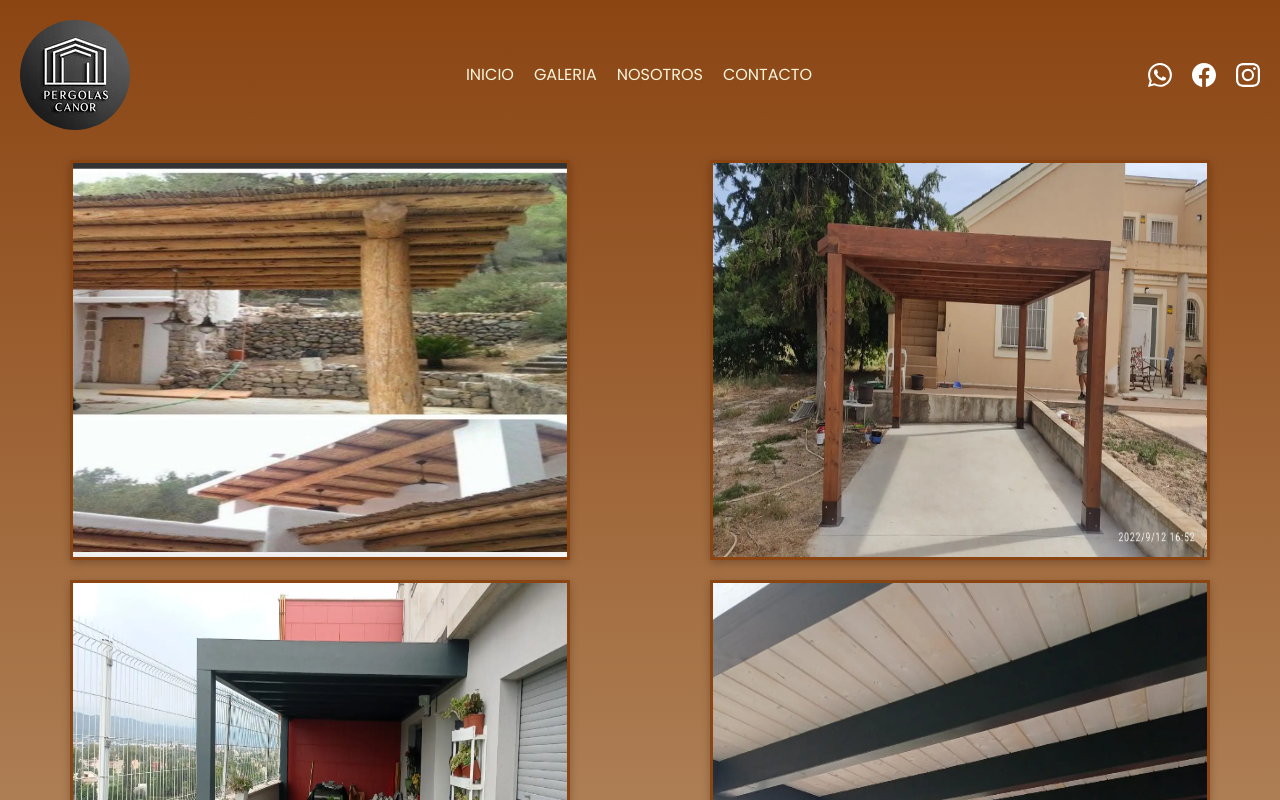
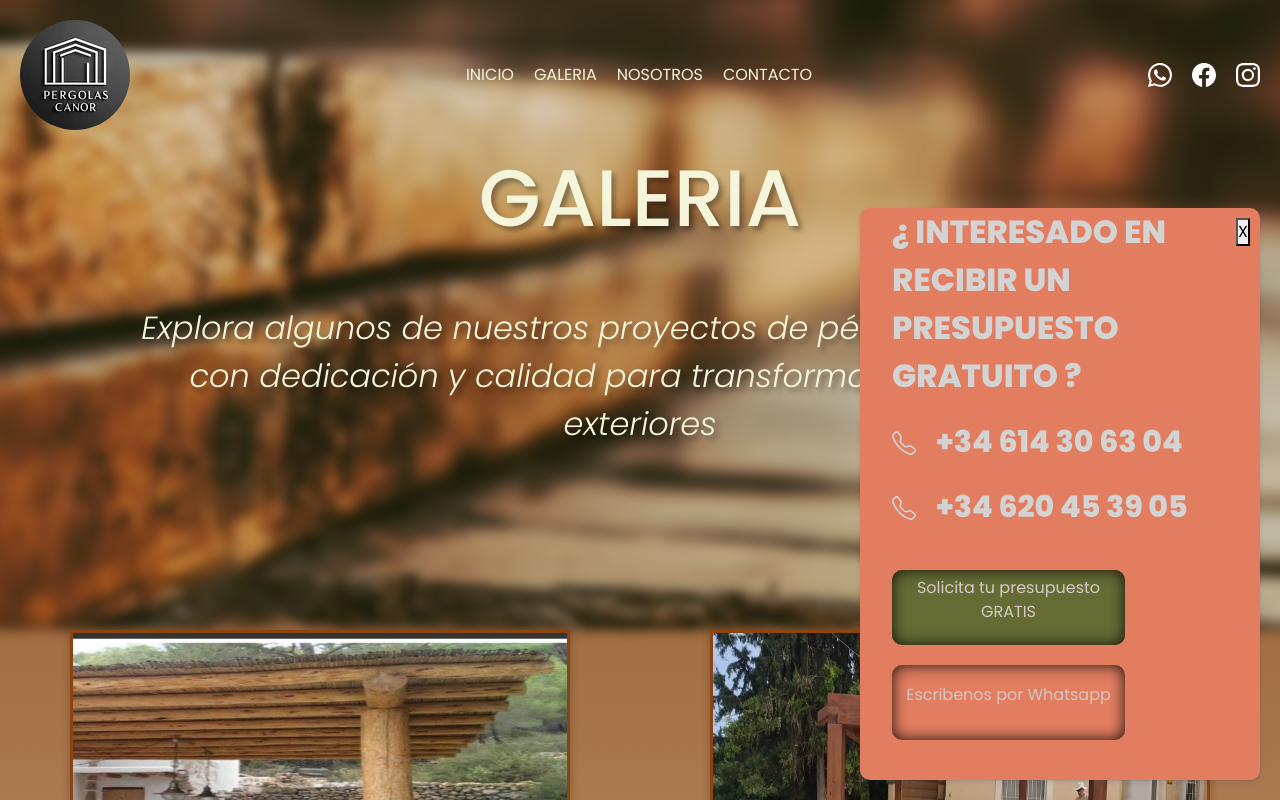
Before and after one commit to zzurdito/pergolas, a React (Vite) app: page /galeria in a window 1280 px wide. Shown: the top 800 px of the page. Built offline with nearby package versions, Linux system fonts and the light colour scheme.

Commit message:
incluido fondo en galeria , titulo y desc

```diff
--- a/src/App.css
+++ b/src/App.css
@@ -323,3 +323,18 @@ body{
 .navbar-logo img{
     border-radius: 50%;
 }
+
+.galeria__title, .galeria__desc{
+    text-shadow: 4px 4px 5px #0005;
+}
+
+.galeria__desc{
+    text-align: center !important;
+    margin: 0 auto !important;
+    color: var(--blanco);
+    font-size: 32px;
+    font-weight: 300;
+    font-style: italic;
+    padding-top: 50px;
+    width: 80%;
+}
--- a/src/components/Page__Galeria.jsx
+++ b/src/components/Page__Galeria.jsx
@@ -1,11 +1,19 @@
+import Footer from "./Footer"
 import Galeria from "./Galeria"
 import Nav from "./Nav"
+import ScrollPopup from "./PopUp"
 
 function Page__Galeria() {
   return (
     <div className="page__galeria">
-      <Nav/>
+      <ScrollPopup/>
+      <div className="header-pag">
+        <Nav/>
+        <h1 className="galeria__title">GALERIA</h1>
+        <div className="galeria__desc">Explora algunos de nuestros proyectos de pérgolas, diseñados con dedicación y calidad para transformar tus espacios exteriores</div>
+      </div>
       <Galeria />
+      <Footer/>
     </div>
   )
 }
```
